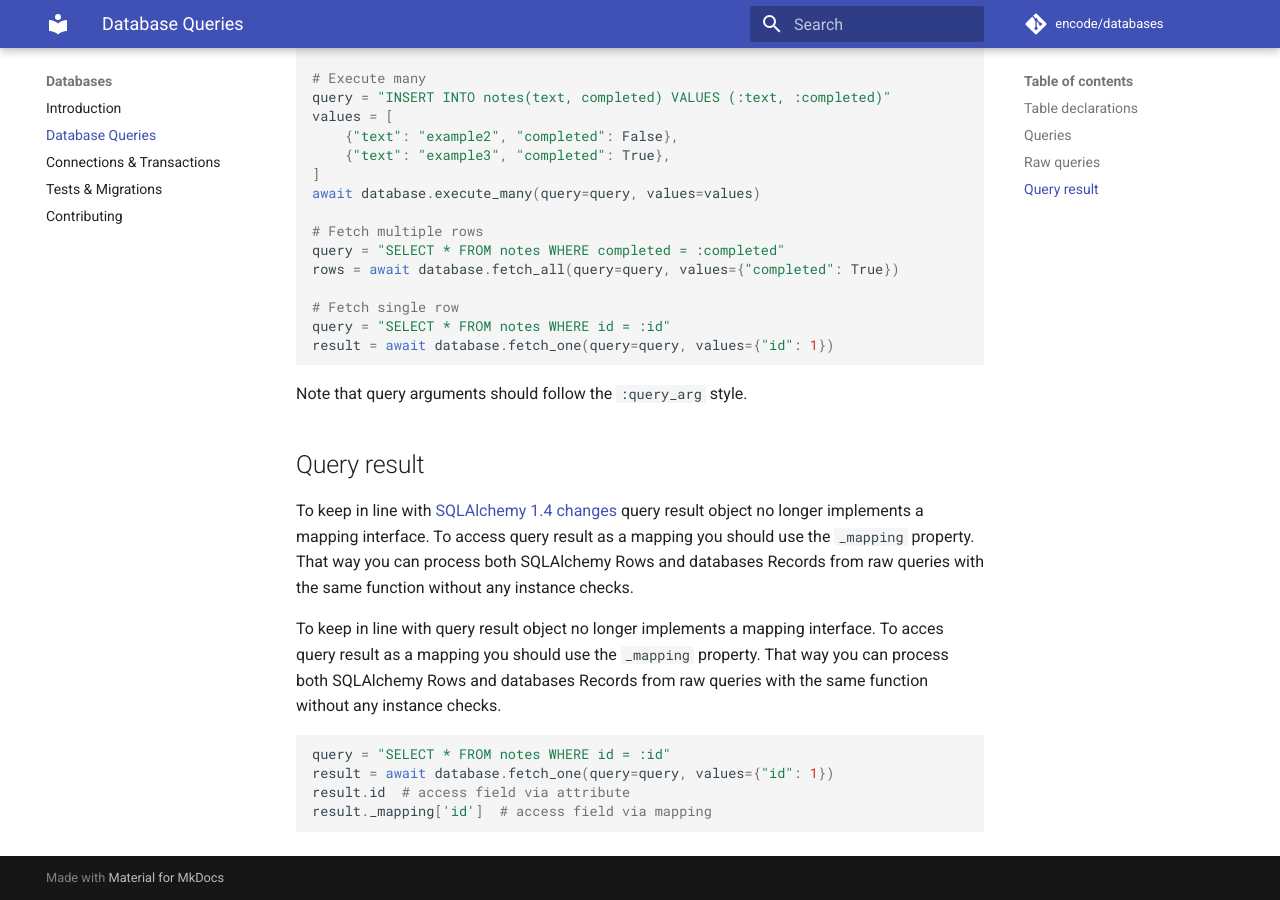
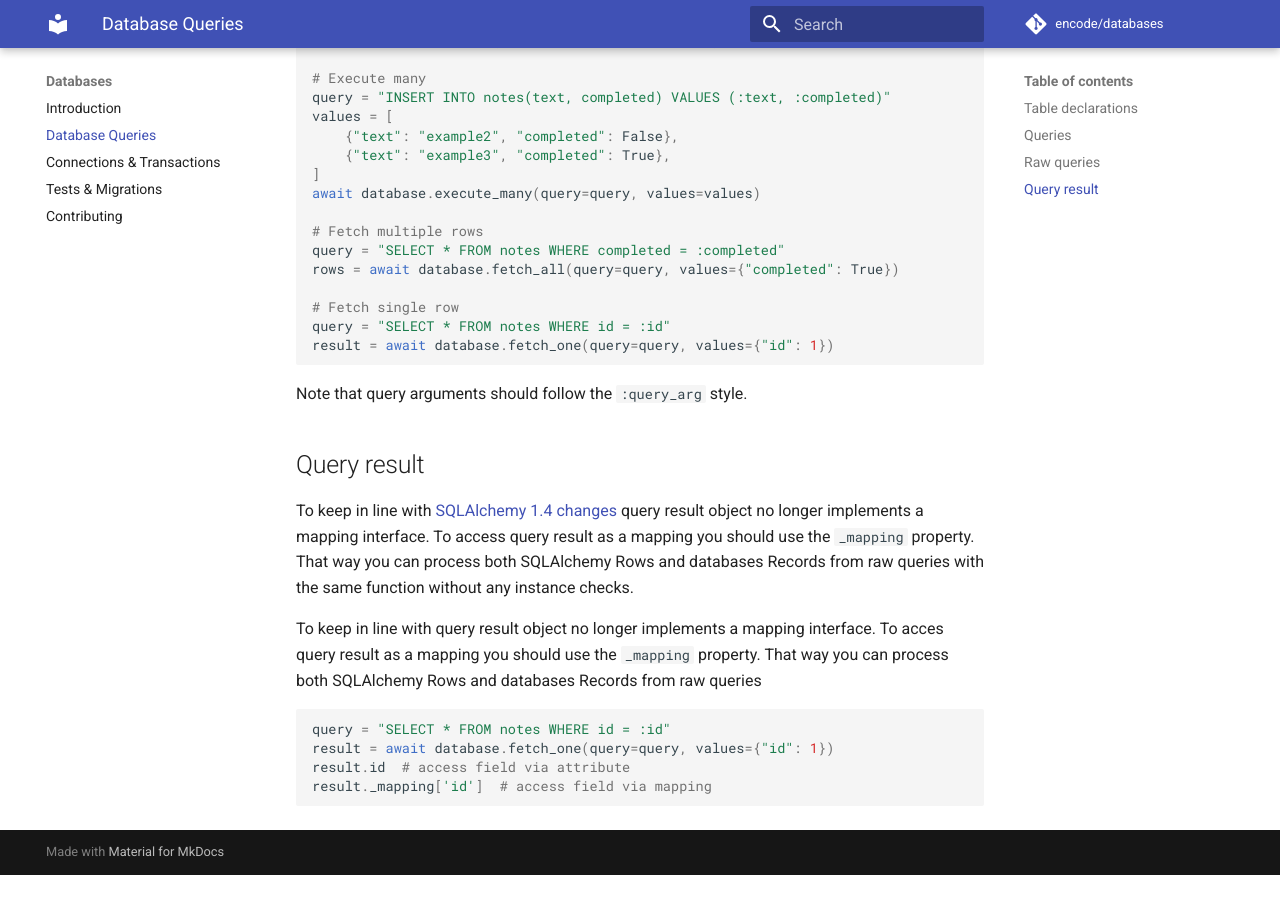
Before and after one commit to DESTHUbb/ASYNC-DATABASE-PY, an MkDocs documentation site: the page built from docs/database_queries.md, in a window 1280 px wide and 900 px high, scrolled down 1882 px. Built offline with MkDocs 1.6.1 and Material for MkDocs 9.7.7, drawn with Linux system fonts in a browser that asks for light colours; comment, search, counter and statistics services are not loaded; after the commit the page ends 2757 px from its top, so only the background shows below that.

Commit message:
Update database_queries.md

```diff
--- a/docs/database_queries.md
+++ b/docs/database_queries.md
@@ -122,7 +122,6 @@ To keep in line with
 query result object no longer implements a mapping interface.
 To acces query result as a mapping you should use the `_mapping` property.
 That way you can process both SQLAlchemy Rows and databases Records from raw queries
-with the same function without any instance checks.
 
 
 
```
